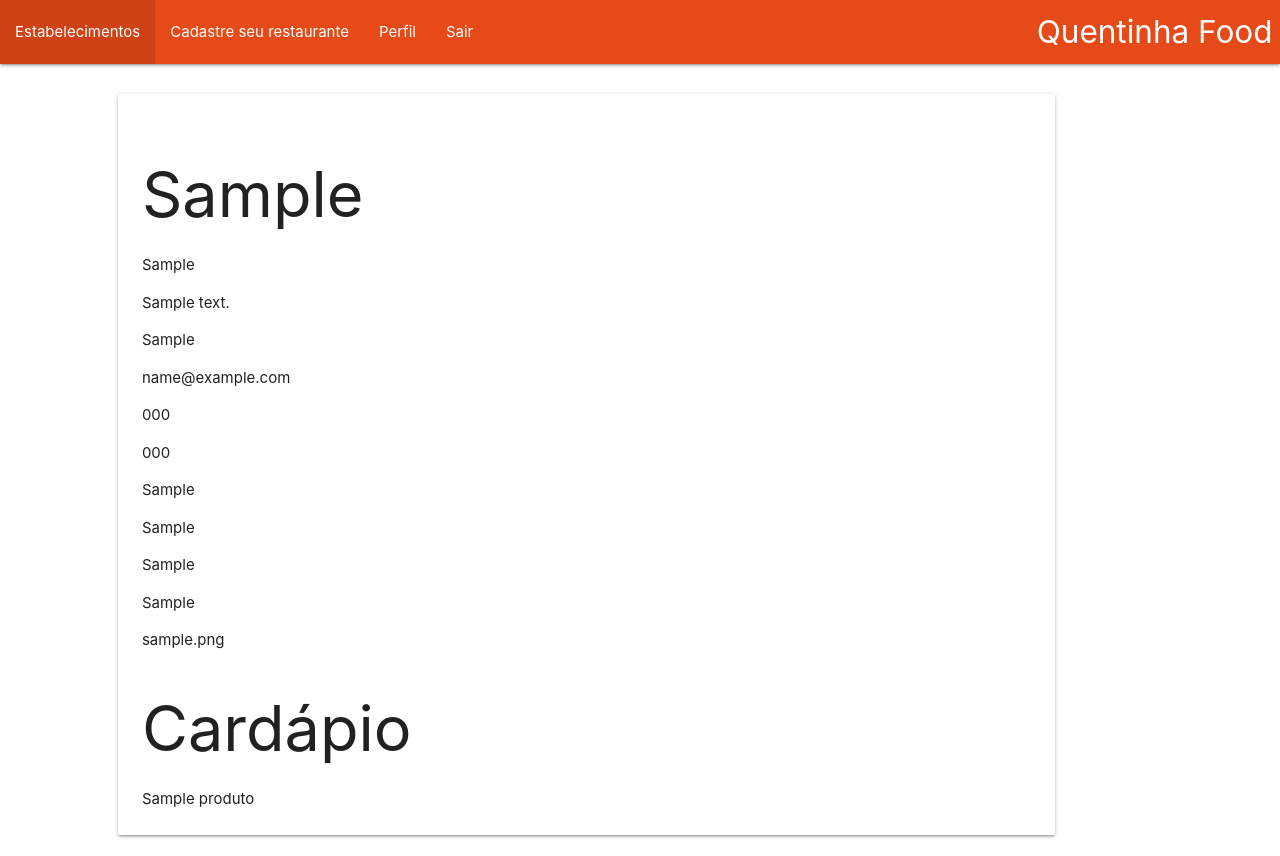
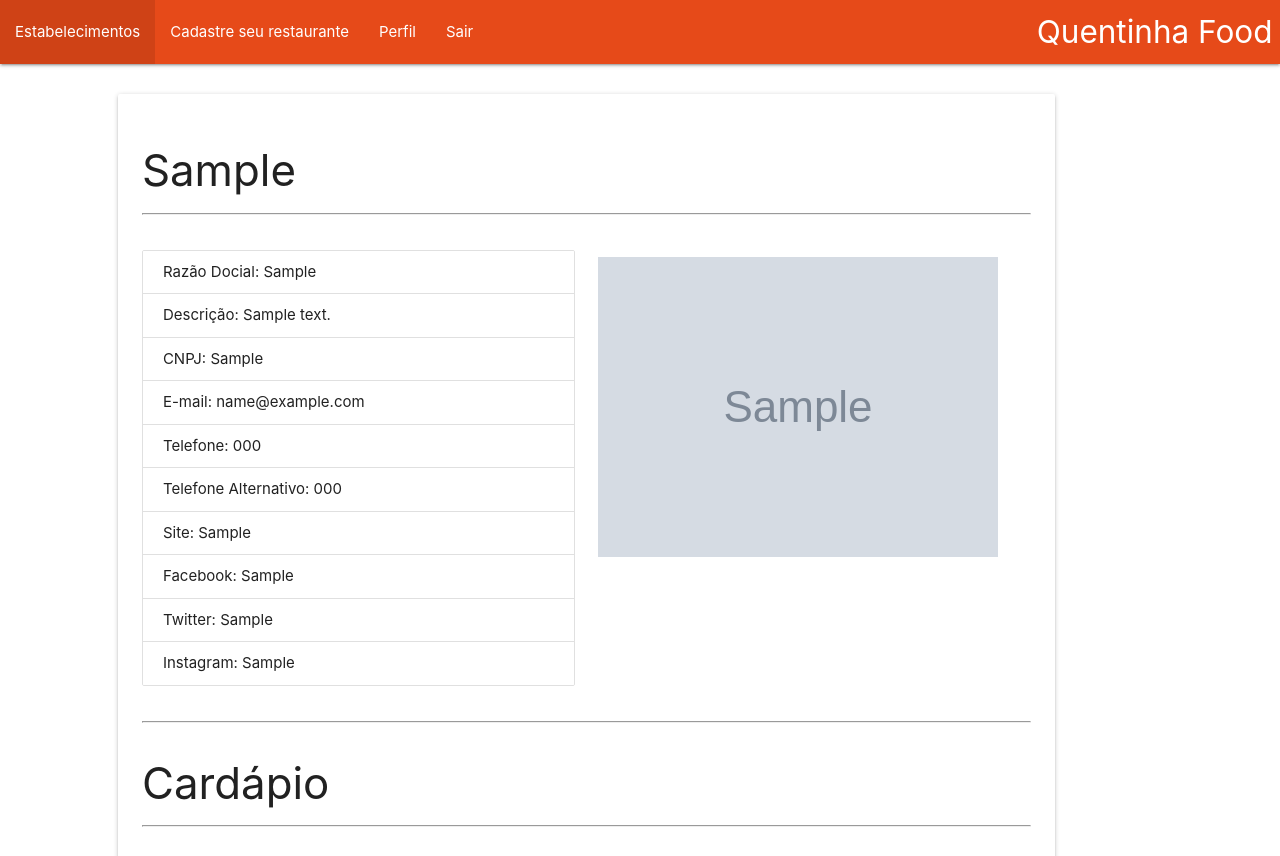
Before and after one commit to LeonardoMoers/project-food, a Django app: a page that uses project/QuentinhaFood/templates/base.html in a window 1280 px wide. Shown: the top 856 px of the page. Run offline with Django 3.2, Linux system fonts and the light colour scheme; a user stored in the database is signed in; tables that the repository leaves empty hold one stand-in row (values such as "Sample post"); grey boxes marked "Sample" are stand-in pictures; parts of the project's set-up code (start-up, migrations or seed data) failed here and were passed over; some libraries are stand-ins or nearby versions.

Commit message:
nova tela de estabelecimento

```diff
--- a/project/QuentinhaFood/forms/cadastro_produto.py
+++ b/project/QuentinhaFood/forms/cadastro_produto.py
@@ -2,6 +2,7 @@ from django import forms
 from ..models import Produto, SubCategoria, Categoria
 
 class ProdutoForm(forms.ModelForm):
+
     class Meta:
         model = Produto
         fields = ('categoria_idCategoria', 'subCategoria_idsubCategoria', 'nome_produto', 'descricao_produto', 'adicionais_produto', 'imagem_produto')
--- a/project/QuentinhaFood/templates/base.html
+++ b/project/QuentinhaFood/templates/base.html
@@ -8,6 +8,7 @@
     <meta name="viewport" content="width=device-width, initial-scale=1.0">
     <meta http-equiv="X-UA-Compatible" content="ie=edge">
     <link href="{% static 'node_modules/materialize-css/dist/css/materialize.min.css' %}" rel="stylesheet">
+    <link href="https://fonts.googleapis.com/icon?family=Material+Icons" rel="stylesheet">
     <script src="{% static 'node_modules/materialize-css/dist/js/materialize.min.js' %}"></script>
     <script src="{% static 'node_modules/jquery/dist/jquery.min.js' %}"></script>
     <script src="{% static 'node_modules/vue/dist/vue.min.js' %}"></script>
--- a/project/QuentinhaFood/templates/estabelecimento/pagina_estabelecimento.html
+++ b/project/QuentinhaFood/templates/estabelecimento/pagina_estabelecimento.html
@@ -3,26 +3,61 @@
 {% block titulo %}Página Estabelecimento{% endblock %}
 {% block conteudo %}
 
-<h1>{{estabelecimento.razao_social}}</h1>
-	<div>
-	    <p>{{estabelecimento.razao_social}}</p>
-	    <p>{{estabelecimento.descricao_estabelecimento}}</p>
-	    <p>{{estabelecimento.cnpj}}</p>
-	    <p>{{estabelecimento.email_estabelecimento}}</p>
-	    <p>{{estabelecimento.telefone_estabelecimento}}</p>
-	    <p>{{estabelecimento.telefoneAlternativo_estabelecimento}}</p>
-	    <p>{{estabelecimento.site_estabelecimento}}</p>
-	    <p>{{estabelecimento.facebook_estabelecimento}}</p>
-	    <p>{{estabelecimento.twitter_estabelecimento}}</p>
-	    <p>{{estabelecimento.instagram_estabelecimento}}</p>
-	    <p>{{estabelecimento.imagem_estabelecimento}}</p>
+<div id="data">
+	<div class="row">
+		<div class="col s12">
+			<h3>{{estabelecimento.razao_social}}</h3>
+			<hr>
+		</div>
+	</div>
+	<div class="row">
+		<div class="col s6">
+			<ul class="collection">
+				<li class="collection-item">Razão Docial: {{estabelecimento.razao_social}}</li>
+				<li class="collection-item">Descrição: {{estabelecimento.descricao_estabelecimento}}</li>
+				<li class="collection-item">CNPJ: {{estabelecimento.cnpj}}</li>
+				<li class="collection-item">E-mail: {{estabelecimento.email_estabelecimento}}</li>
+				<li class="collection-item">Telefone: {{estabelecimento.telefone_estabelecimento}}</li>
+				<li class="collection-item">Telefone Alternativo:
+					{{estabelecimento.telefoneAlternativo_estabelecimento}}</li>
+				<li class="collection-item">Site: {{estabelecimento.site_estabelecimento}}</li>
+				<li class="collection-item">Facebook: {{estabelecimento.facebook_estabelecimento}}</li>
+				<li class="collection-item">Twitter: {{estabelecimento.twitter_estabelecimento}}</li>
+				<li class="collection-item">Instagram: {{estabelecimento.instagram_estabelecimento}}</li>
+			</ul>
+		</div>
+		<div class="col s6">
+			<p><img class="responsive-img" src="{{MEDIA_URL}}{{estabelecimento.imagem_estabelecimento}}"></p>
+		</div>
 	</div>
 
-{% if produtos %}
-	<h1>Cardápio</h1>
+
+	<hr>
+	{% if produtos %}
+	<div class="row">
+		<div class="col s12">
+			<h3>Cardápio</h3>
+			<hr>
+		</div>
+	</div>
 	{% for produto in produtos %}
-		{{produto}}
+	<div class="row">
+		<div class="col s6">
+			{{produto}}
+			<!-- <ul class="collection">
+				<li class="collection-item">Nome: </li>
+				<li class="collection-item">Descrição: </li>
+			</ul> -->
+		</div>
+		<div class="col s6">
+			<p><img class="responsive-img" src="{{MEDIA_URL}}{{field.imagem_estabelecimento}}"></p>
+		</div>
+		<!-- <div class="col s12">
+				<a class="btn waves-effect waves-light grey darken-1" id="etitarEstabelecimento" href="">Editar Estabelecimento</a>
+			</div> -->
+	</div>
 	{% endfor %}
-{% endif %}
+	{% endif %}
+</div>
 
 {% endblock %}
--- a/project/static/css/main.css
+++ b/project/static/css/main.css
@@ -49,3 +49,7 @@ main {
 .salvar {
     margin-top: 30px;
 }
+
+.listaEstabelecimentoImg {
+    max-width: 50px;
+}
```
Also changed, not shown: project/QuentinhaFood/templates/estabelecimento/lista_estabelecimentos.html (+5 -3 lines), project/QuentinhaFood/templates/produto/cadastro_produto.html (+42 -5 lines), project/QuentinhaFood/templates/usuario/perfil_usuario.html (+0 -8 lines).
